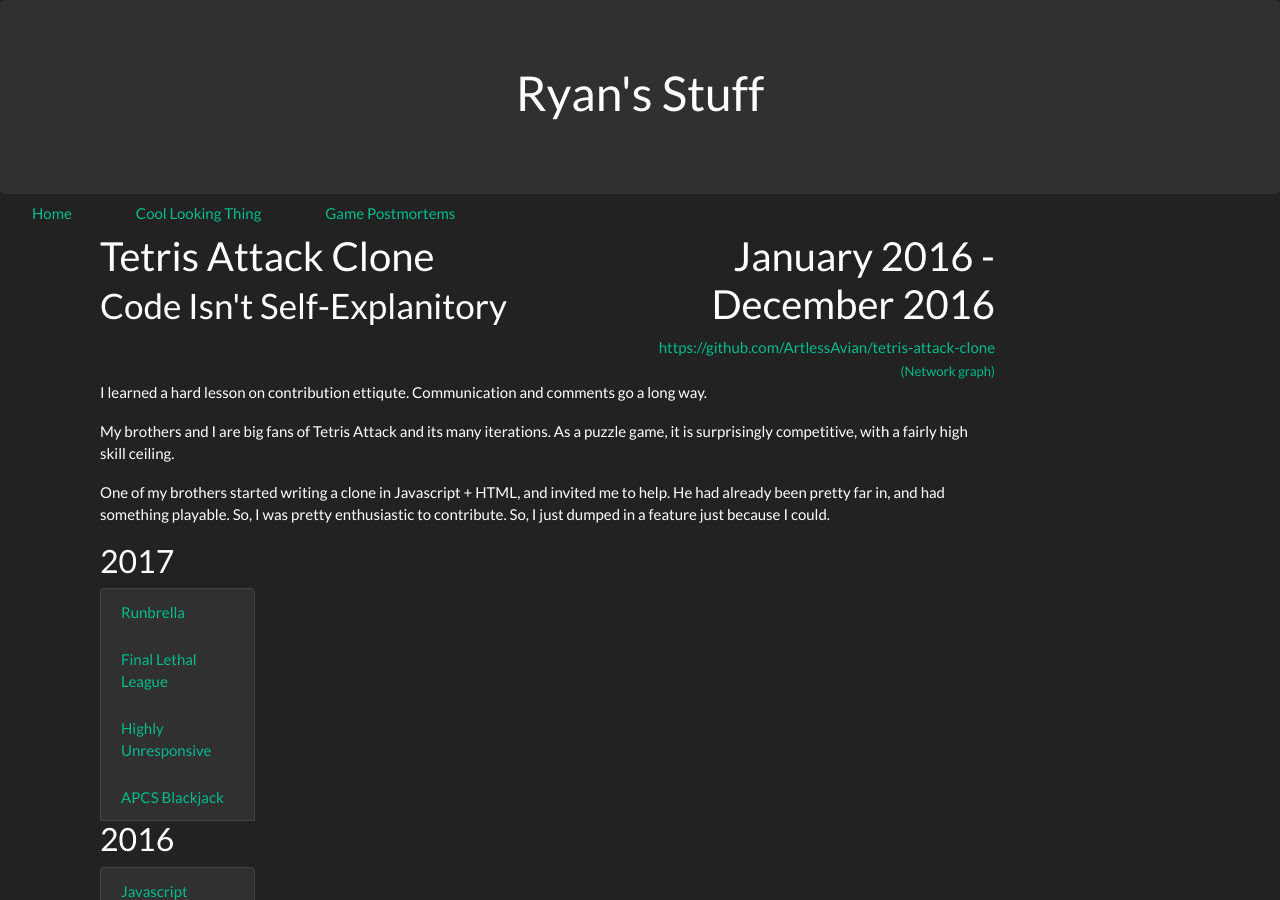
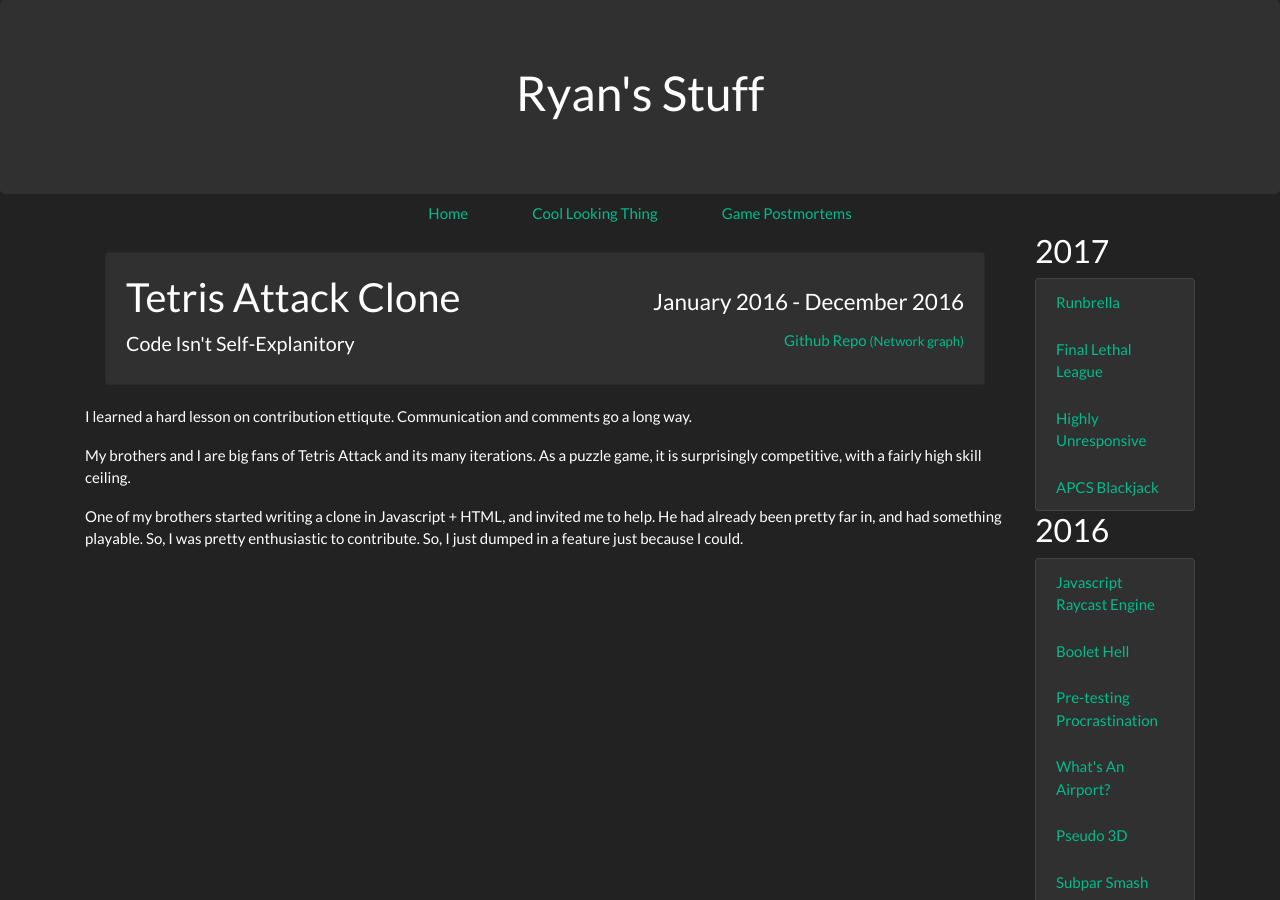
Before and after one commit to ArtlessAvian/ArtlessAvian.github.io, a Jekyll site: the page built from _notable_proj_collection/02-tetris-attack-clone.md, in a window 1280 px wide and 900 px high. Built offline with Jekyll 4.4.1, drawn with Linux system fonts in a browser that asks for light colours.

Commit message:
Blog LGTM
the layout isnt really the hard part.

```diff
--- /dev/null
+++ b/_includes/navbar-centered.html
@@ -0,0 +1,4 @@
+{%- include navbar.html -%}
+<script>
+    $(".nav").addClass("justify-content-center")
+</script>
--- a/_layouts/blog.html
+++ b/_layouts/blog.html
@@ -5,11 +5,11 @@ layout : default
 <div class="jumbotron text-center" style="margin-bottom: 0px">
     <h1>Ryan Builds Up Articles for 12 Hours</h1>
 </div>
-{%- include navbar.html -%}
+{%- include navbar-centered.html -%}
 
 <div class="container">
 
-    <div class="well row">
+    <div class="card row">
         <div class="col-md-8">
             <h2>
                 {{page.title}}
--- a/_layouts/project.html
+++ b/_layouts/project.html
@@ -5,49 +5,53 @@ layout : default
 <div class="jumbotron text-center" style="margin-bottom: 0px">
     <h1>Ryan's Stuff</h1>
 </div>
-{%- include navbar.html -%}
+{%- include navbar-centered.html -%}
 
-<div class="container">
+<div class="container"> <div class="row">
 
-    <div class="col-xs-12 col-md-10">
-        <div class="well row">
-            <div class="col-md-6">
-                <h2>
-                    {{page.title}} <br>
-                    <small>{{page.description}}</small>
-                </h2>
-            </div>
-            <div class="col-md-6" style="text-align: right">
-                <h2>
+    <div class="col-xs-12 col-md-10 order-1">
+
+        <div class="card card-body" style="margin:1.25rem">
+            <div class="row">
+                <h2 class="col-md-6">{{page.title}}</h2>
+                <div class="col-md-6" style="text-align: right; transform: translateY(50%)">
+                    <h4 style="transform: translateY(-50%)">
                         {{ page.rough-start | date: "%B %Y" }}
                         {%- if page.rough-end -%}
                             &nbsp;-
                             {{ page.rough-end | date: "%B %Y" }}
                         {%- endif -%}
-                </h2>
+                    </h4>
+                </div>
+            </div>
+
+            <div class="row">
+                    <h4 class="col-md-6"><small>{{page.description}}</small></h4>
+                <div class="col-md-6" style="text-align: right">
                 {%- if page.github-repo -%}
                 {%- assign github-link = page.github-repo | prepend : "https://github.com/ArtlessAvian/" -%}
-                    <a target="_blank" href="{{github-link}}">{{github-link}}</a> <br>
+                    <a target="_blank" href="{{github-link}}">Github Repo</a>
                     <a target="_blank" href="{{github-link | append : "/network"}}" class="small">(Network graph)</a>
                 {%- endif -%}
+                </div>
             </div>
         </div>
 
         {{ content }}
 
-        <h2>
-        <small>
+        <i><strong>
             {%- for tag in page.tags -%}
                 {{ tag }}
                 {%- unless forloop.last -%}
-                ,
+                ,&nbsp;
                 {%- endunless -%}
             {%- endfor -%}
-        </small>
-        </h2>
+        </strong></i>
+
     </div>
 
-    <div class="col-xs-12 col-md-2">
+    <!-- Other Articles -->
+    <div class="col-xs-12 col-md-2 order-12">
 
         {%- assign sorted = site.notable_proj_collection | sort:"rough-start" | reverse -%}
         {%- assign lastYear = sorted[0].rough-start | slice: 0, 4 -%}
@@ -57,9 +61,9 @@ layout : default
             {%- assign theYear = item.rough-start | slice: 0, 4 -%}
             {%- if lastYear != theYear -%}
                 {%- assign lastYear = theYear -%}
-                    </ul>
+        </div>
         <h3>{{theYear}}</h3>
-                    <ul class="list-group">
+        <div class="list-group">
             {%- endif -%}
 
             <a href="{{item.url}}" class="list-group-item
@@ -71,4 +75,6 @@ layout : default
         </div>
 
     </div>
+
+</div> </div>
 </div>
--- a/index.html
+++ b/index.html
@@ -3,8 +3,6 @@ layout : default
 title : Home
 tags : static
 ---
-
-{%- include navbar.html -%}
 
 <div style="height:66vh; padding:0; background-size:cover;
         background-image: linear-gradient(rgba(34, 34, 34, 0.8), rgba(34, 34, 34, 0.8)),
@@ -36,6 +34,7 @@ tags : static
     </div>
 </div>
 
+{%- include navbar.html -%}
 <div style="padding-top:1rem"></div>
 
 <div class="container">
```
Lines whose indentation alone changed are shown as unchanged.
